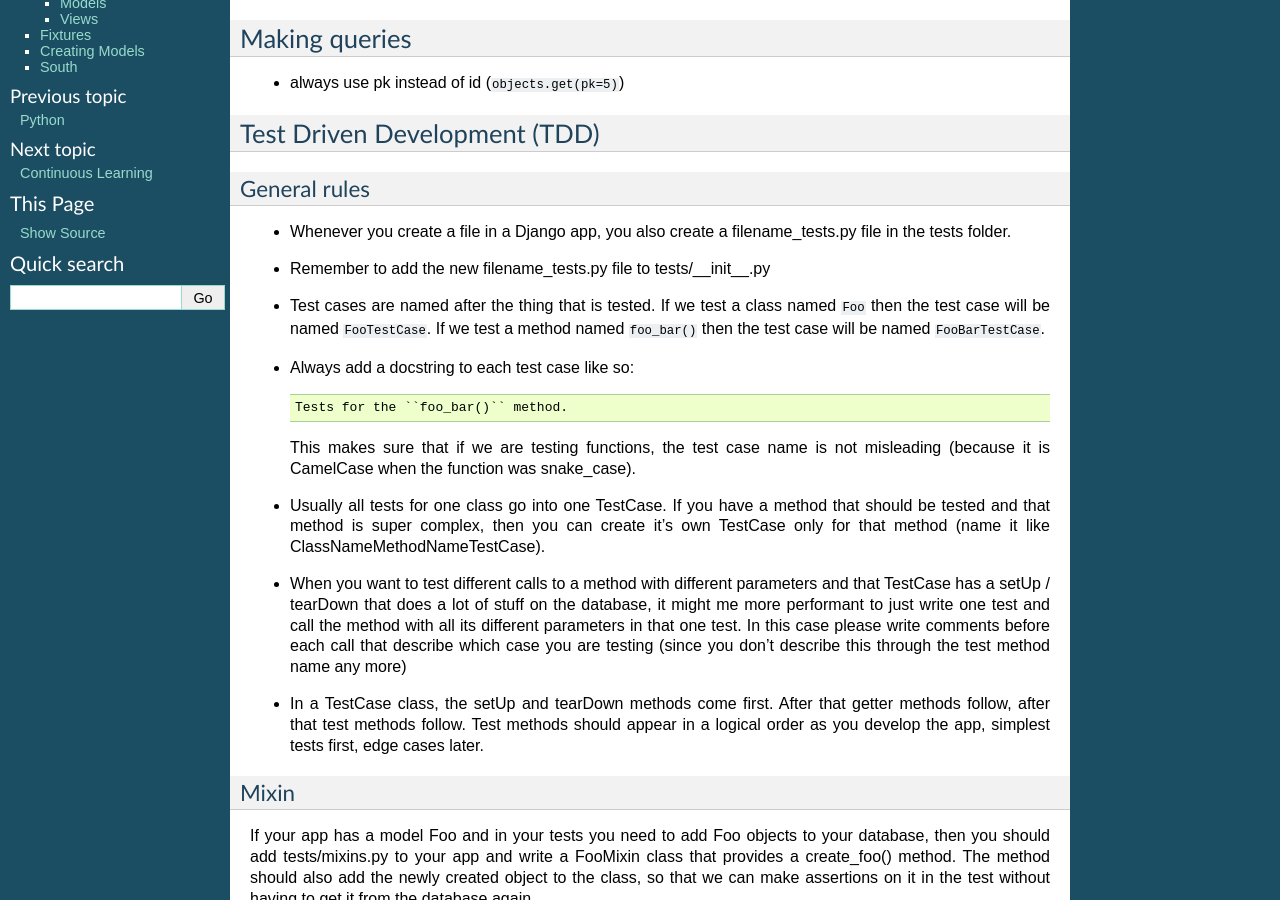
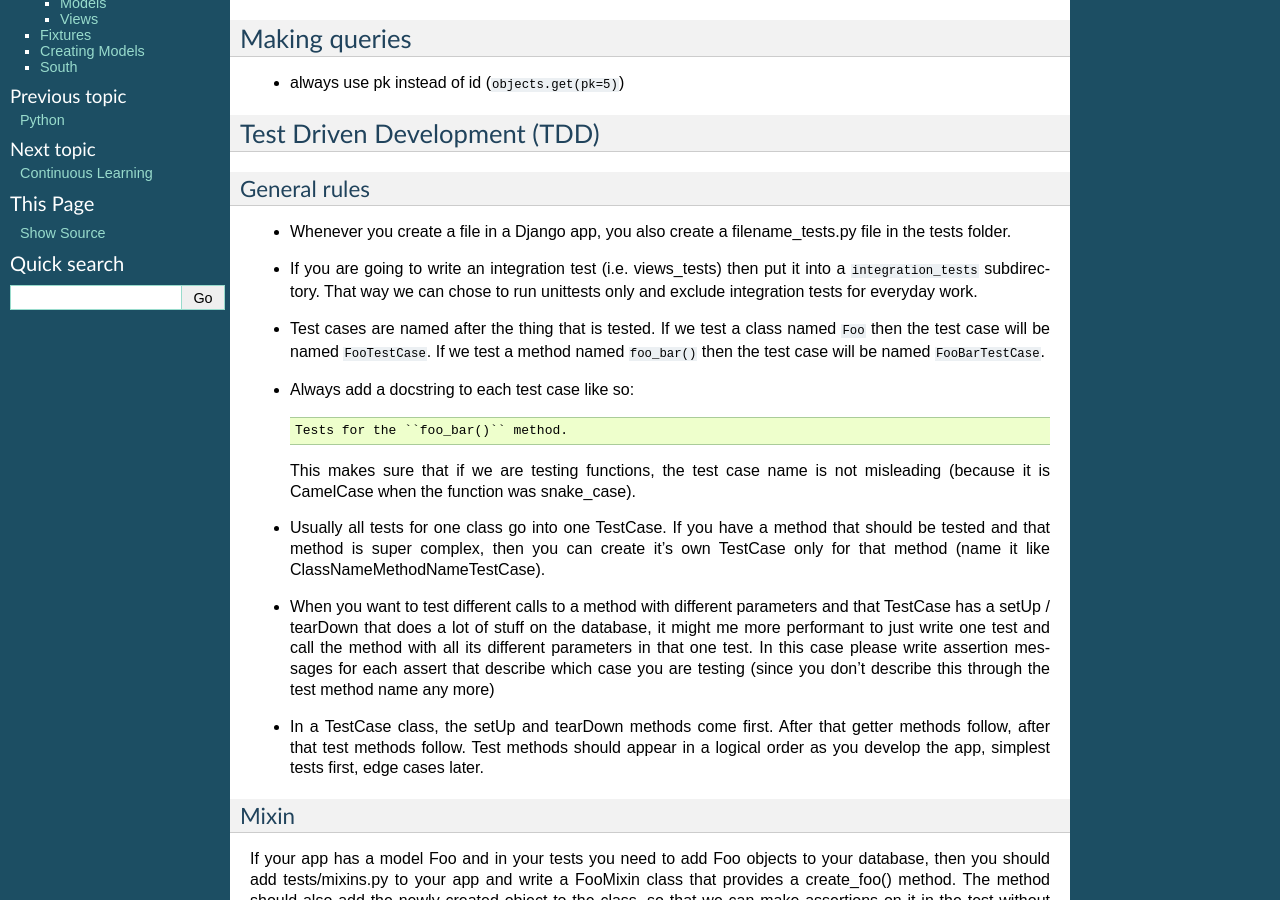
Before and after one commit to bitlabstudio/bitmazk-book, a Sphinx documentation site: the page built from docs/toolbelt/django.rst, in a window 1280 px wide and 900 px high, scrolled down 191 px. Built offline with Sphinx 7.4.7, drawn with Linux system fonts in a browser that asks for light colours; formulas are drawn with MathJax 3; pages that are not in the unit, such as notebooks, are missing from menus.

Commit message:
Some thougths about integration tests

```diff
--- a/docs/toolbelt/django.rst
+++ b/docs/toolbelt/django.rst
@@ -17,7 +17,9 @@ General rules
 +++++++++++++
 * Whenever you create a file in a Django app, you also create a
   filename_tests.py file in the tests folder.
-* Remember to add the new filename_tests.py file to tests/__init__.py
+* If you are going to write an integration test (i.e. views_tests) then put
+  it into a ``integration_tests`` subdirectory. That way we can chose to run
+  unittests only and exclude integration tests for everyday work.
 * Test cases are named after the thing that is tested. If we test a class named
   ``Foo`` then the test case will be named ``FooTestCase``. If we test a method
   named ``foo_bar()`` then the test case will be named ``FooBarTestCase``.
@@ -35,8 +37,9 @@ General rules
   and that TestCase has a setUp / tearDown that does a lot of stuff on the
   database, it might me more performant to just write one test and call the
   method with all its different parameters in that one test. In this case
-  please write comments before each call that describe which case you are
-  testing (since you don't describe this through the test method name any more)
+  please write assertion messages for each assert that describe which case you
+  are testing (since you don't describe this through the test method name any
+  more)
 * In a TestCase class, the setUp and tearDown methods come first. After that
   getter methods follow, after that test methods follow. Test methods should
   appear in a logical order as you develop the app, simplest tests first, edge
```
